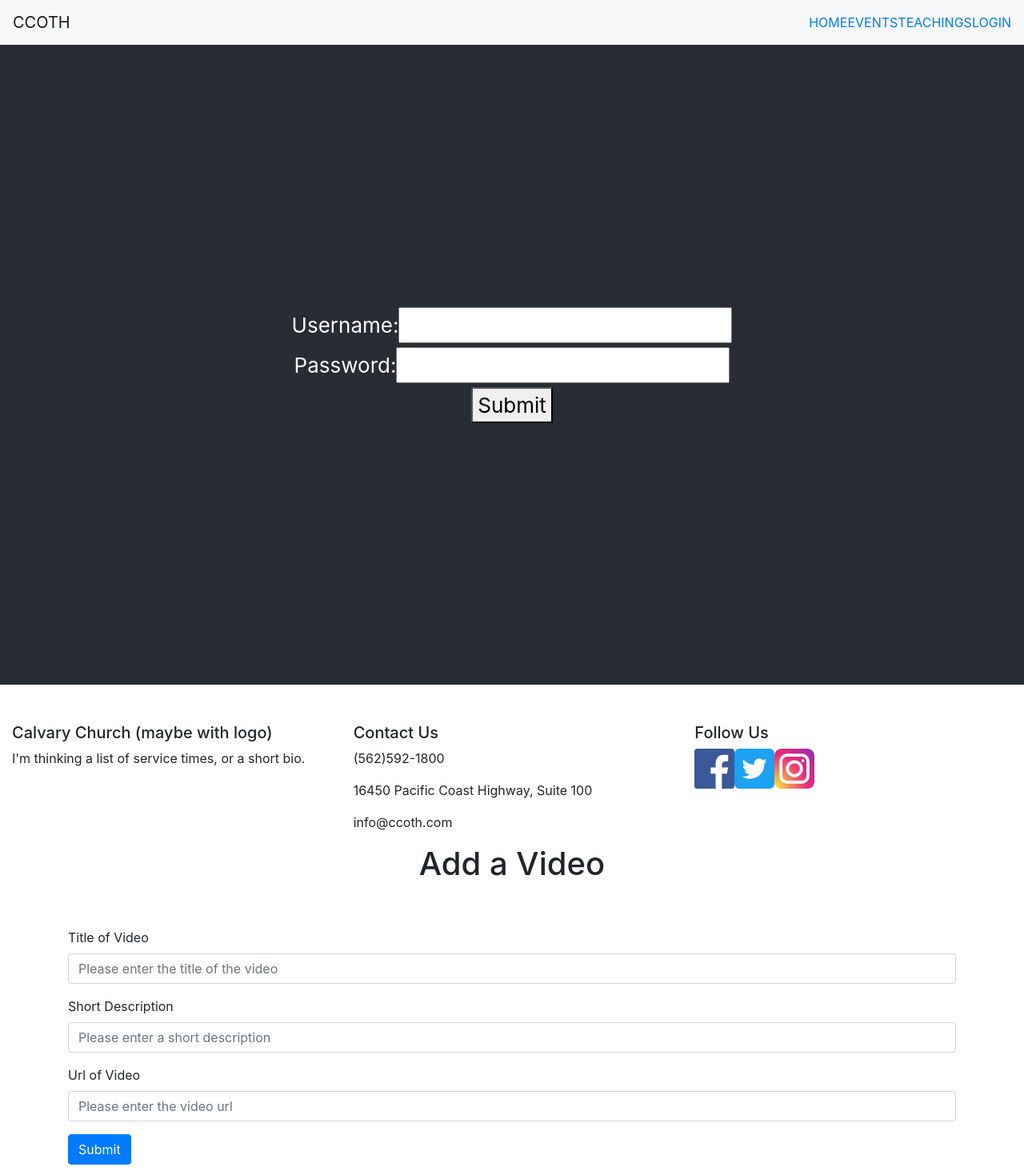
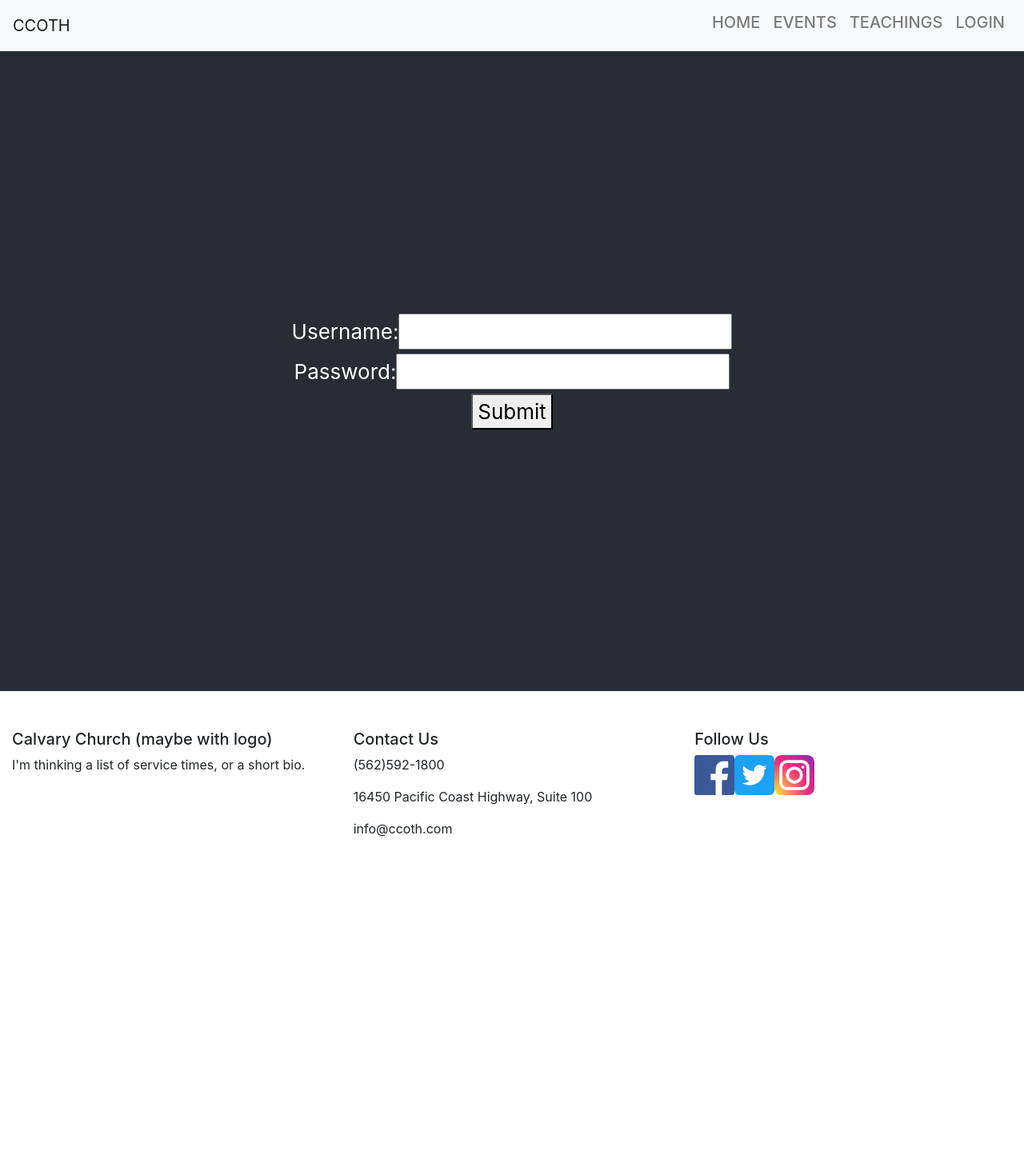
Before and after one commit to bethel-school-of-technology/team-cedars-frontend, a React (Create React App) app: page /login in a window 1280 px wide. Shown: the top 1469 px of the page at 80% size. After the commit the page ends 1064 px from the top, so only its background shows below. Built offline with nearby package versions, Linux system fonts and the light colour scheme.

Commit message:
Fixed Pathways. Still have issues with Video Admin Route

```diff
--- a/src/AdminPage/Admin.js
+++ b/src/AdminPage/Admin.js
@@ -2,17 +2,14 @@ import React, { Component } from 'react'
 import {
     BrowserRouter as Router,
     Switch,
-    Route,
-    Link
+    Route
 } from "react-router-dom";
-import Image from 'react-bootstrap/Image';
-import Container from 'react-bootstrap/Container';
-import Row from 'react-bootstrap/Row';
-import Col from 'react-bootstrap/Col';
+
 import Button from 'react-bootstrap/Button';
 
-import VideoFeed from '../VideosPage/Videos'
+import AdminVideoApp from '../VideosPage/Videos';
 import Events from '../EventsPage/Events';
+
 
 
 
@@ -22,15 +19,24 @@ export class Admin extends Component {
             <>
 
 
-                <Button href="/events" variant="secondary" size="lg" block>
+                <Button href="/Events" variant="secondary" size="lg" block>
                     EVENTS
                     </Button>
 
-                <Button href="/videos" variant="secondary" size="lg" block>
+                <Button href="/AdminVideo" variant="secondary" size="lg" block>
                     VIDEOS
                     </Button>
 
-
+                <Router>
+                    <Switch>
+                        <Route path="/events">
+                            <Events />
+                        </Route>
+                        <Route path='/AdminVideo'>
+                            <AdminVideoApp />
+                        </Route>
+                    </Switch>
+                </Router>
             </>
         )
     }
--- a/src/App.js
+++ b/src/App.js
@@ -28,42 +28,12 @@ import 'bootstrap/dist/css/bootstrap.min.css';
 function App() {
   return (
     <div className="App">
-
-      <Router>
-        <Navbar bg="light" expand="lg" className="HomePageNavBar" fixed="sticky">
-          <Navbar.Brand href="/">CCOTH</Navbar.Brand>
-          <Navbar.Toggle aria-controls="responsive-navbar-nav" />
-          <Navbar.Collapse id="responsive-navbar-nav" className="justify-content-end">
-            <Nav>
-              <Link t0="/">HOME</Link>
-              <Link to="/events">EVENTS</Link>
-              <Link to="/videos">TEACHINGS</Link>
-              <Link to="/login">LOGIN</Link>
-            </Nav>
-          </Navbar.Collapse>
-        </Navbar>
-
-        <Switch>
-          <Route path="/events">
-            <Events />
-          </Route>
-
-          <Route path="/videos">
-            <VideoFeed />
-          </Route>
-
-          <Route path="/login">
-            <LoginApp />
-          </Route>
-
-          <Route path="/">
-            <HomePageApp />
-          </Route>
-        </Switch>
-      </Router>
-
-      <Footer />
-      <AdminVideoApp/>
+      <div>
+        <NavBar />
+      </div>
+      <div>
+        <Footer />
+      </div>
     </div>
   );
 }
--- a/src/HomePage/NavBar/NavBar.js
+++ b/src/HomePage/NavBar/NavBar.js
@@ -2,10 +2,7 @@ import React, { Component } from 'react';
 import {
     BrowserRouter as Router,
     Switch,
-    Route,
-    NavLink,
-    useRouteMatch,
-    useParams
+    Route
 } from "react-router-dom";
 import { Navbar, Nav } from 'react-bootstrap';
 import './NavBar.css';
@@ -13,6 +10,7 @@ import Events from '../../EventsPage/Events';
 import VideoFeed from '../../VideosPage/Videos';
 import LoginApp from '../../Login/LoginApp';
 import HomePageApp from '../../HomePage/Feed/Feed';
+
 
 
 class NavBar extends Component {
```
